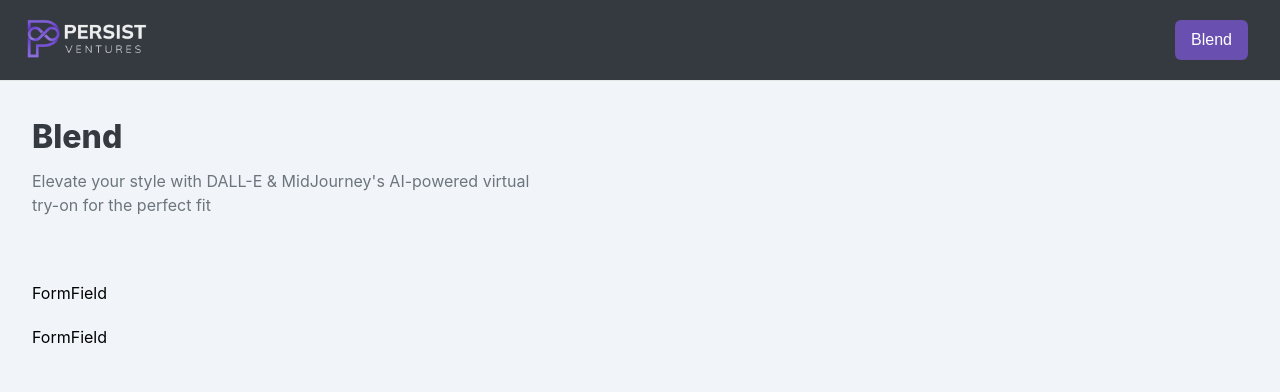
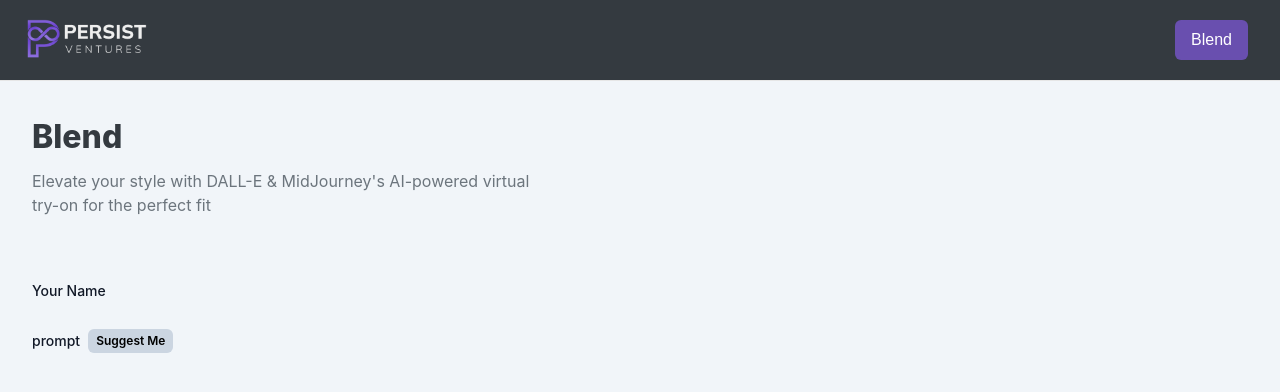
Before and after one commit to ShlokBharadwaj/Clothify, a React (Vite) app in the folder client/: page /blend-post in a window 1280 px wide. Shown: the top 392 px of the page. Built offline with nearby package versions, Linux system fonts and the light colour scheme; a web font is replaced by a local one.

Commit message:
Add: FormField for Cloths suggestion

```diff
--- a/client/src/components/FormField.jsx
+++ b/client/src/components/FormField.jsx
@@ -1,8 +1,20 @@
 import React from 'react'
 
-const FormField = () => {
+const FormField = ({ LabelName, type, name, placeholder, value, handleChange, isSuggestMe, handleSuggestMe }) => {
   return (
-    <div>FormField</div>
+    <div>
+      <div className='flex items-center gap-2 mb-2'>
+        <label htmlFor={name} className='block text-sm font-medium text-gray-900'>
+          {LabelName}
+        </label>
+        {isSuggestMe && (
+          <button
+            type='button'
+            onClick={handleSuggestMe}
+            className='font-semibold text-xs bg-slate-300 py-1 px-2 rounded-md text-black hover:animate-pulse'>Suggest Me</button>
+        )}
+      </div>
+    </div>
   )
 }
 
```
